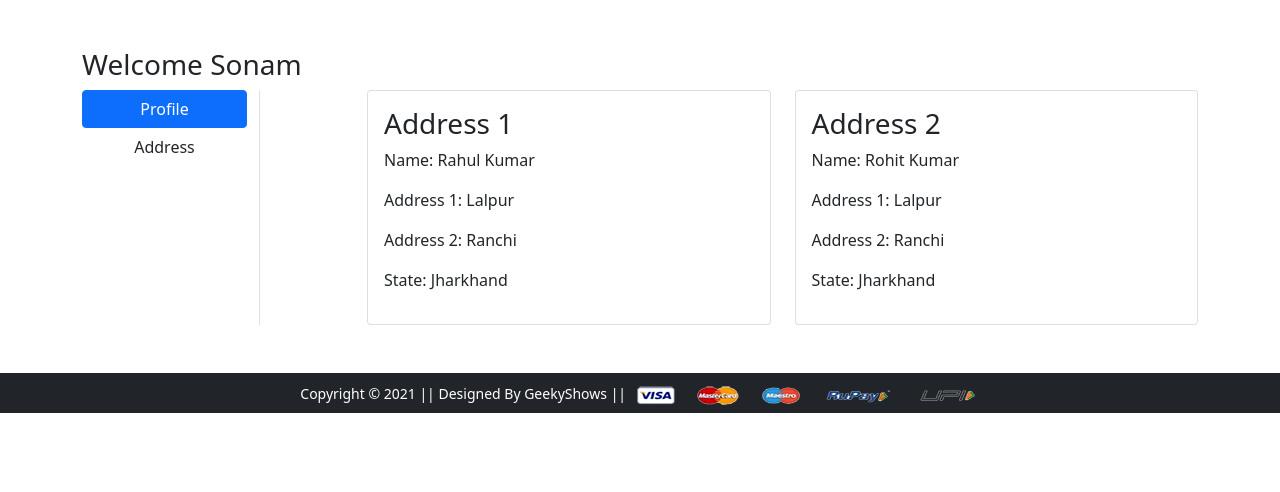
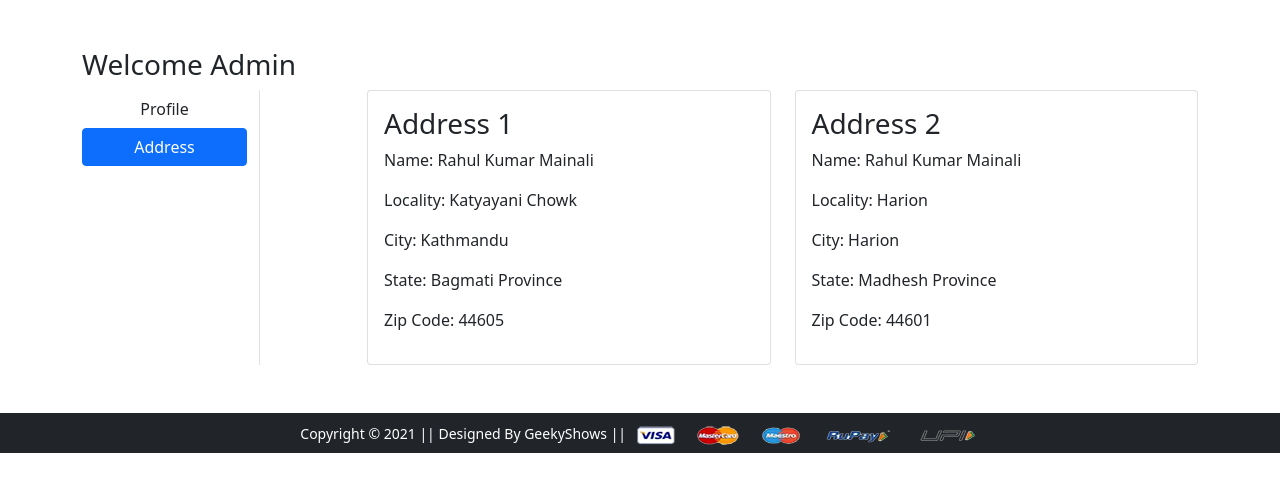
Before and after one commit to rahulmainali/ecommerce, a Django app: page /address/ in a window 1280 px wide. Shown: the part 56-548 px from the top of the page. Run offline with Django 4.2, Linux system fonts and the light colour scheme; a user stored in the database is signed in; data comes from the database, SQL or seed files in the repository; both versions use the stored data as it was after the commit; some libraries are stand-ins or nearby versions.

Commit message:
customer multiple address done

```diff
--- a/app/templates/app/address.html
+++ b/app/templates/app/address.html
@@ -1,40 +1,32 @@
 {% extends 'app/base.html' %}
 {% load static %}
-{% block title %}Buy Now{% endblock title %}
+{% block title %}Address{% endblock title %}
 {% block main-content %}
 <div class="container my-5">
  <div class="row">
- <h3>Welcome Sonam</h3>
+ <h3>Welcome <span class="text-capitalize">{{request.user}}</span></h3>
   <div class="col-sm-2 border-end">
    <ul class="list-unstyled">
-    <li class="d-grid"><a href="{% url 'profile' %}" class="btn btn-primary">Profile</a></li>
-    <li class="d-grid"><a href="{% url 'address' %}" class="btn">Address</a></li>
+    <li class="d-grid"><a href="{% url 'profile' %}" class="btn">Profile</a></li>
+    <li class="d-grid"><a href="{% url 'address' %}" class="btn {{active}}">Address</a></li>
    </ul>
   </div>
   <div class="col-sm-9 offset-sm-1">
    <div class="row">
+    {% for ad in add %}
     <div class="col-sm-6">
      <div class="card">
       <div class="card-body">
-       <h3>Address 1</h3>
-       <p>Name: Rahul Kumar</p>
-       <p>Address 1: Lalpur</p>
-       <p>Address 2: Ranchi</p>
-       <p>State: Jharkhand</p>
+       <h3>Address {{forloop.counter}}</h3>
+       <p>Name: {{ad.name}}</p>
+       <p>Locality: {{ad.locality}}</p>
+       <p>City: {{ad.city}}</p>
+       <p>State: {{ad.state}}</p>
+       <p>Zip Code: {{ad.zipcode}}</p>
       </div>
      </div>
     </div>
-    <div class="col-sm-6">
-     <div class="card">
-      <div class="card-body">
-       <h3>Address 2</h3>
-       <p>Name: Rohit Kumar</p>
-       <p>Address 1: Lalpur</p>
-       <p>Address 2: Ranchi</p>
-       <p>State: Jharkhand</p>
-      </div>
-     </div>
-    </div>
+    {% endfor %}
    </div>
   </div>
  </div>
--- a/app/views.py
+++ b/app/views.py
@@ -31,7 +31,8 @@ def buy_now(request):
  return render(request, 'app/buynow.html')
 
 def address(request):
- return render(request, 'app/address.html')
+ add=Customer.objects.filter(user=request.user)
+ return render(request, 'app/address.html',{'add':add,'active':'btn-primary'})
 
 def orders(request):
  return render(request, 'app/orders.html')
```
Also changed, not shown: db.sqlite3.
